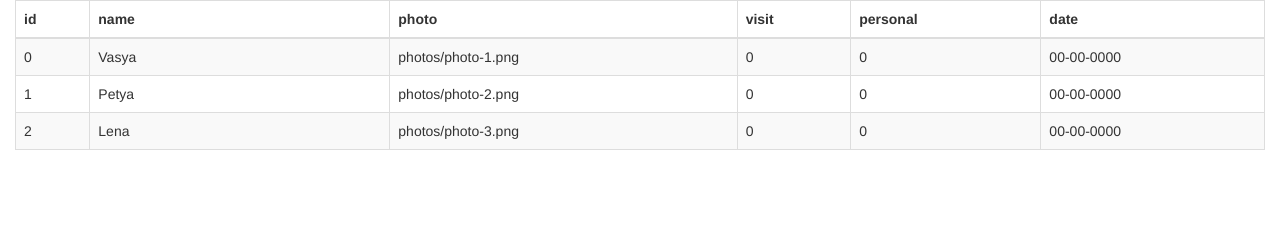
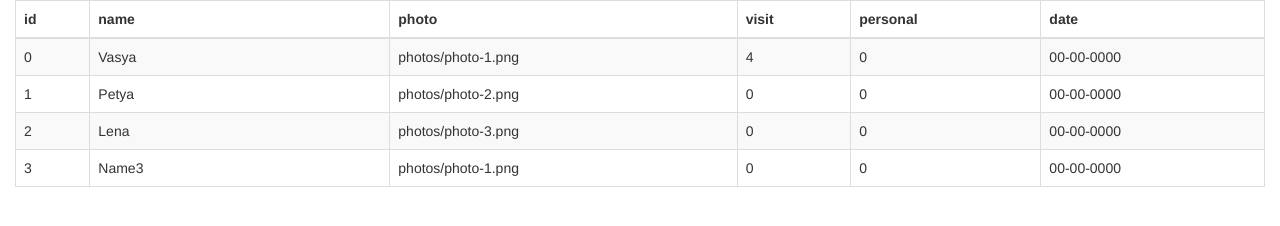
Before and after one commit to GennadiyK/cinema, a website: page index.html in a window 1280 px wide. Drawn offline with nearby package versions, Linux system fonts and the light colour scheme.

Commit message:
add eventListeners

```diff
--- a/index.html
+++ b/index.html
@@ -14,7 +14,7 @@
       <td>{{id}}</td>
       <td class="edit" data-visitor="name">{{name}}</td>
       <td>{{photo}}</td>
-      <td>{{visit}}</td>
+      <td data-visitor="visit">{{visit}}</td>
       <td>{{personal}}</td>
       <td>{{date}}</td>
 </script>
@@ -28,10 +28,42 @@
     </table>
 </script>
 
-  <script src="js/peoples.js"></script>
-  <script src="js/main.js"></script>
+<script src="js/peoples.js"></script>
+<script src="js/main.js"></script>
 <script>
 
+    function setRandomData() {
+
+        var randomNum = Math.round((Math.random() * 5));
+        var newVisitor = true;
+
+
+        for(var i = 0; i < peoplesData.length; i++) {
+
+            if(peoplesData[i]['id'] === randomNum) {
+                peoplesData[i]['visit'] += 1;
+                newVisitor = false;
+
+                break;
+            }
+
+        }
+
+        if(newVisitor) {
+
+            peoplesData.push({"id":randomNum,"name":"Name" + randomNum,"photo":"photos/photo-1.png","visit":0,"personal":0,"date":"00-00-0000"});
+            cinema.modelVisitors.reload(peoplesData);
+
+        } else if(peoplesData[randomNum]) {
+
+           peoplesData[randomNum]['visit'] += 1;
+           cinema.modelVisitors.setData(randomNum, 'visit', peoplesData[randomNum]['visit']);
+       }
+
+        setTimeout(setRandomData, 2000);
+    };
+
+    setRandomData();
 </script>
 </body>
 </html>
--- a/js/main.js
+++ b/js/main.js
@@ -2,10 +2,22 @@ var cinema = cinema || {};
 
 cinema.modelVisitors = {
     _data: null,
+    _eventsList:{
+        'reload': [],
+        'change': []
+    },
     init: function (data) {
         this.setDataFromJSON(data);
 
-        //проверить что data существует(ошибка) или не существует
+    },
+    reload: function (data) {
+        this.setDataFromJSON(data);
+        for(var i = 0; i < this._eventsList.reload.length; i++ ) {
+            this._eventsList.reload[i]();
+        }
+    },
+    addEventListener: function(event, func){
+        this._eventsList[event].push(func);
     },
     getData: function (id, key) {//получаем какое имя пользователя и интересующее свойство
         for (var val in this._data) {
@@ -14,9 +26,13 @@ cinema.modelVisitors = {
             }
         }
     },
-    setData: function (id, key, val) {//при сохранении и проверка на валидность
+    setData: function (id, key, val) {
         this.getVisitorById(id)[key] = val;
-        this.onChangeModel(id, key);
+
+        for(var i = 0; i < this._eventsList.change.length; i++ ) {
+            this._eventsList.change[i](id, key, val);
+        }
+
     },
     getDataList: function(len, page) {
         var arr = [];
@@ -36,9 +52,9 @@ cinema.modelVisitors = {
         }
     },
     setDataFromJSON: function (data) {//
-        this._data = JSON.parse(data);
+        this._data = data;
     },
-    onChangeModel: function () {
+    onChangeModel: function (data) {
 
     }
 };
@@ -51,19 +67,25 @@ cinema.ViewVisitor = function(visitorId) {
     this._model = cinema.modelVisitors;
     this._visitorId = visitorId;
     this._templateId =  'visitorTemplate';
+    this._row = null;
 
     this.init =  function() {
 
         this.getTemplate(this._templateId);
         this.getVisitorFromModel(this._visitorId);
+        this._model.addEventListener('change', function(id, key, val) {
+            if(this._visitorId != id) return;
+
+            this.render();
+        }.bind(this));
 
     };
 
     this.render = function() {
-        var row = this.fillTemplate(this._visitorId);
-        this.eventListener(row);
+        this._row = this.fillTemplate(this._visitorId);
+        this.eventListener(this._row);
 
-        return row;
+        return this._row;
     };
 
     this.getTemplate = function (templateId) {
@@ -100,7 +122,12 @@ cinema.ViewVisitor = function(visitorId) {
         var template = this._template;
 
         var data = this.getVisitorFromModel(visitorId);
-        var row = document.createElement('tr');
+
+        if(this._row == null) {
+            this._row = document.createElement('tr');
+        } else {
+            this._row.innerHTML = '';
+        }
 
 
         for(var key in data) {
@@ -109,9 +136,9 @@ cinema.ViewVisitor = function(visitorId) {
 
         var templateHTML = this.parseTemplate(template);
 
-        row.appendChild(templateHTML);
+        this._row.appendChild(templateHTML);
 
-        return row;
+        return this._row;
     };
     this.eventListener = function(row) {
        var editNode = row.querySelectorAll('.edit');
@@ -191,21 +218,23 @@ cinema.viewVisitorCollection = {
     _visitorData: null,
 
     init: function () {
+        this.render();
+        this._model.addEventListener('reload', function(){
+           this.render();
+        }.bind(this));
+    },
+    render: function () {
         this.getTemplate(this._templateId);
         this._visitorData = this._model.getDataList(10);
-        this.render();
-
-    },
-    render: function () {
+        this._container.innerHTML = '';
         this._container.appendChild(this.fillTemplate());
-
-
     },
     getTemplate: function (templateId) {
         var templateHtml;
         var template = document.getElementById(templateId).innerHTML;
         templateHtml = this.parseTemplate(template);
         this._template = templateHtml;
+
         return this._template;
     },
 
@@ -233,13 +262,14 @@ cinema.viewVisitorCollection = {
     },
 
     fillTemplate: function() {
-
+        this._elem.innerHTML = '';
         for(var i = 0; i < this._visitorData.length; i++) {
 
 
             var visitor = new cinema.ViewVisitor(this._visitorData[i].id);
 
             var templateContent = visitor.render(this._elem);
+
             this._elem.appendChild(templateContent);
         }
 
--- a/js/peoples.js
+++ b/js/peoples.js
@@ -1,4 +1,5 @@
-var peoplesData = '[\
-{"id":0,"name":"Vasya","photo":"photos/photo-1.png","visit":0,"personal":0,"date":"00-00-0000"},\
-{"id":1,"name":"Petya","photo":"photos/photo-2.png","visit":0,"personal":0,"date":"00-00-0000"},\
-{"id":2,"name":"Lena","photo":"photos/photo-3.png","visit":0,"personal":0,"date":"00-00-0000"}]';
+var peoplesData = [
+{"id":0,"name":"Vasya","photo":"photos/photo-1.png","visit":0,"personal":0,"date":"00-00-0000"},
+{"id":1,"name":"Petya","photo":"photos/photo-2.png","visit":0,"personal":0,"date":"00-00-0000"},
+{"id":2,"name":"Lena","photo":"photos/photo-3.png","visit":0,"personal":0,"date":"00-00-0000"}
+];
```
Also changed, not shown: js/cinema.js (+0 -108 lines).
